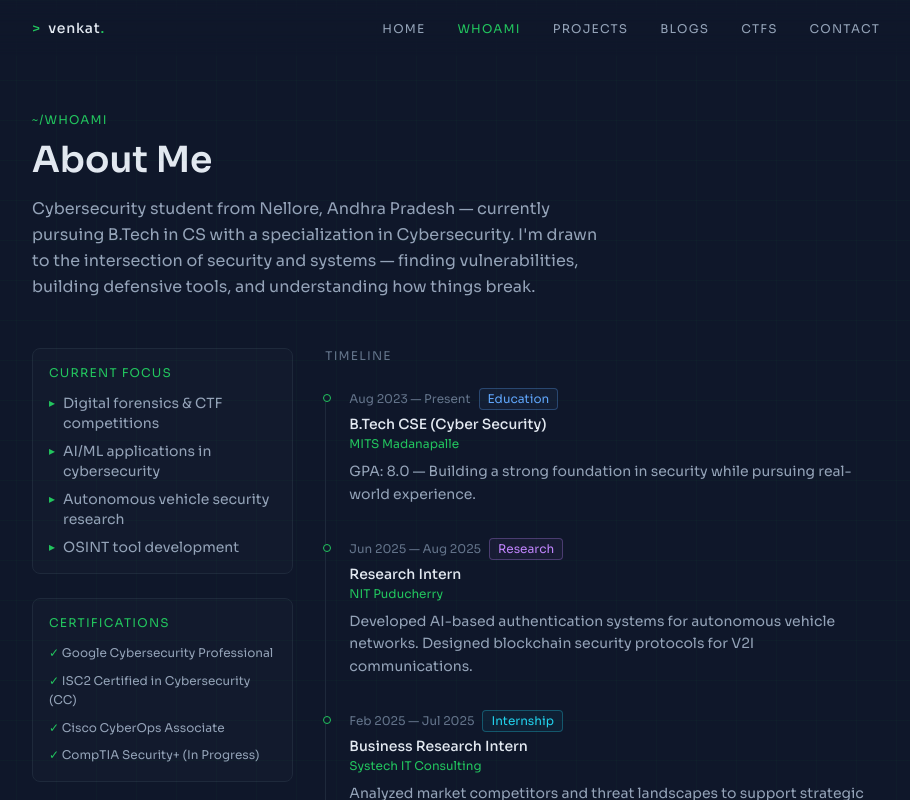
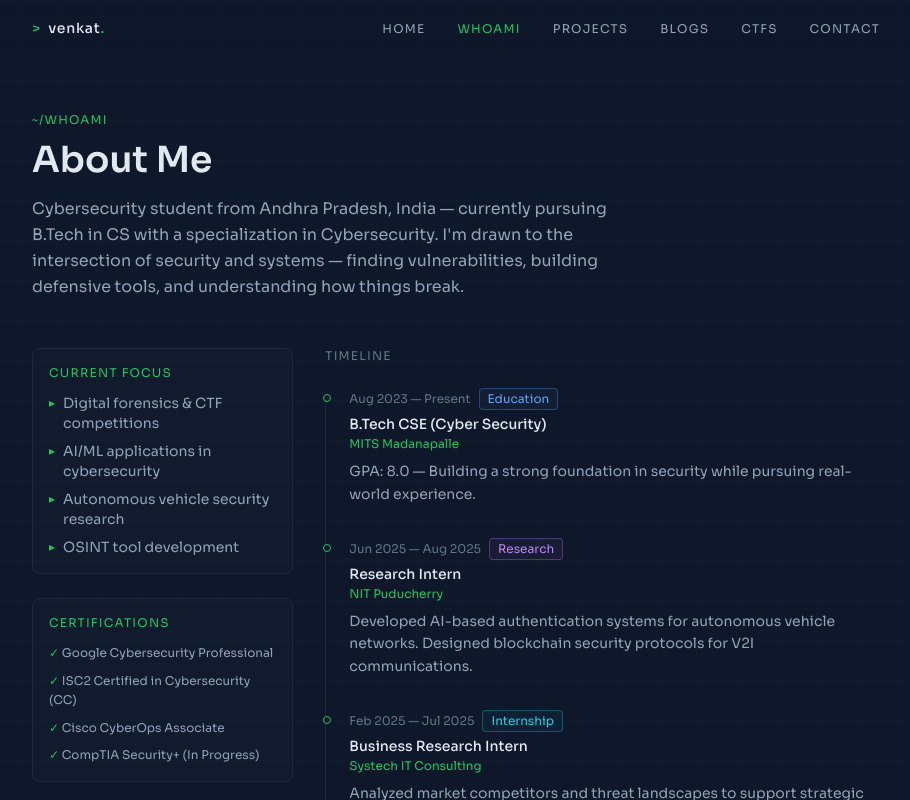
Before and after one commit to venkatvellapalem/portfolio, a Next.js app: page /whoami in a window 1280 px wide. Shown: the top 800 px of the page, without its empty margins (184-1094 px from the left). Built offline with nearby package versions, Linux system fonts and the light colour scheme.

Commit message:
Update homepage

```diff
--- a/app/contact/page.tsx
+++ b/app/contact/page.tsx
@@ -92,7 +92,7 @@ export default function ContactPage() {
           <path d="M20 10c0 6-8 12-8 12s-8-6-8-12a8 8 0 0 1 16 0Z" />
           <circle cx="12" cy="10" r="3" />
         </svg>
-        <span className="font-mono text-xs">Nellore, Andhra Pradesh, India</span>
+        <span className="font-mono text-xs">India</span>
       </div>
     </div>
   )
--- a/app/whoami/page.tsx
+++ b/app/whoami/page.tsx
@@ -92,7 +92,7 @@ export default function AboutPage() {
         <p className="font-mono text-xs text-accent-green tracking-widest uppercase mb-3">~/whoami</p>
         <h1 className="text-3xl md:text-4xl font-semibold text-text mb-4">About Me</h1>
         <p className="text-text-muted max-w-xl leading-relaxed">
-          Cybersecurity student from Nellore, Andhra Pradesh — currently pursuing B.Tech in CS with a specialization in Cybersecurity. I&apos;m drawn to the intersection of security and systems — finding vulnerabilities, building defensive tools, and understanding how things break.
+          Cybersecurity student from Andhra Pradesh, India — currently pursuing B.Tech in CS with a specialization in Cybersecurity. I&apos;m drawn to the intersection of security and systems — finding vulnerabilities, building defensive tools, and understanding how things break.
         </p>
       </div>
 
```
